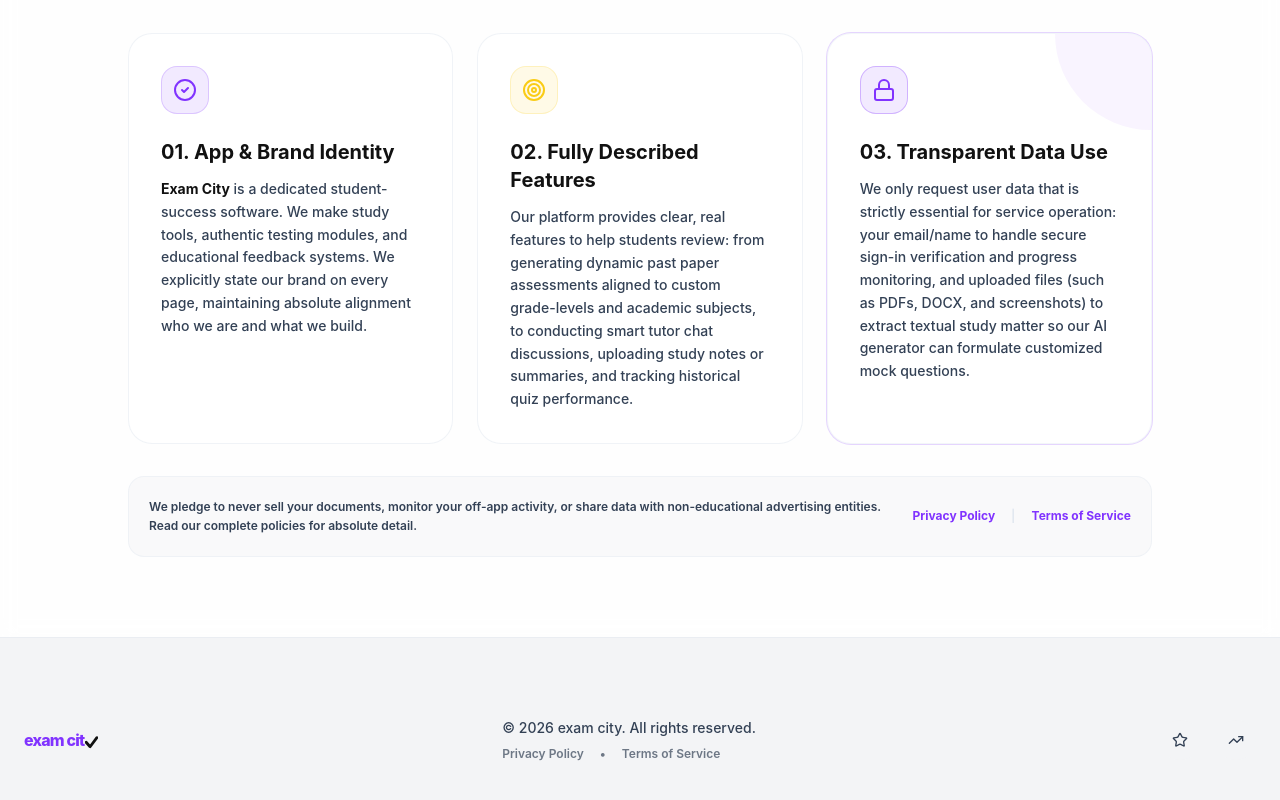
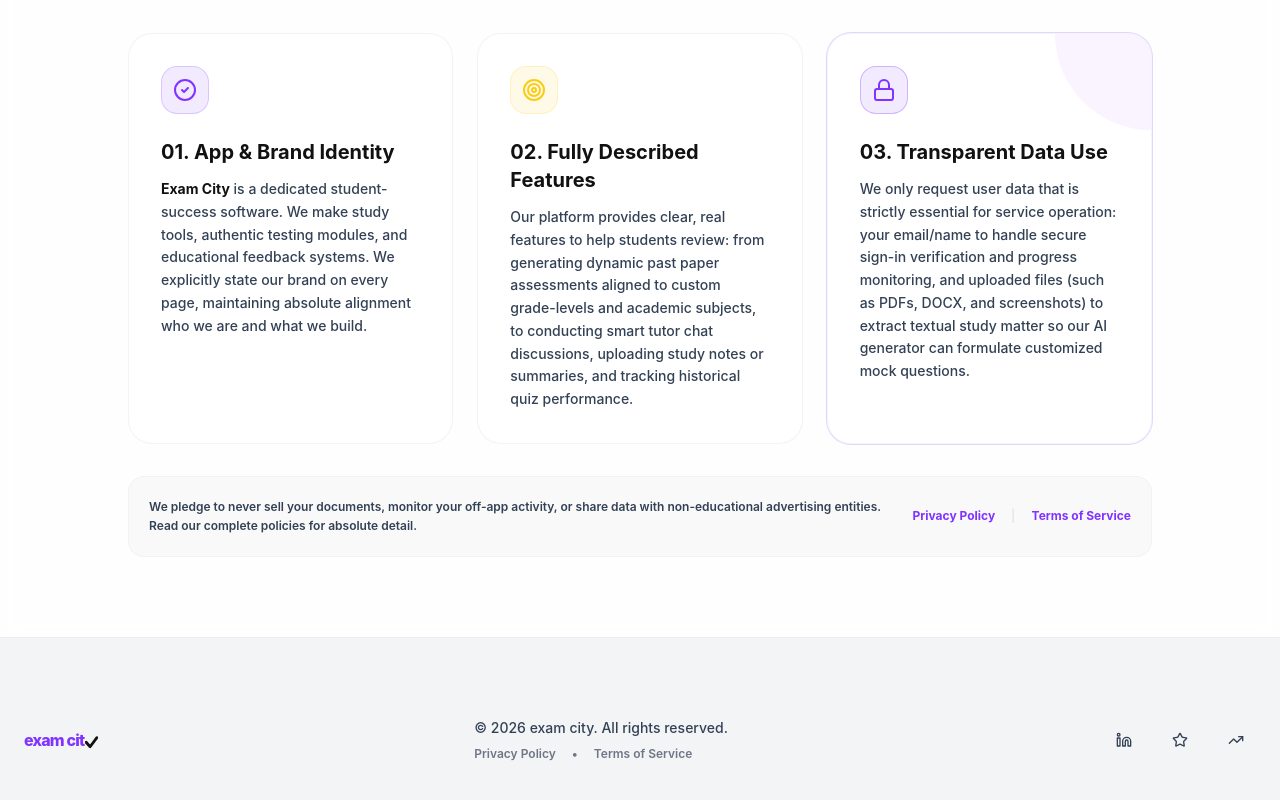
Before and after one commit to Passenger-rex/exam-city, a React (Vite) app: page / in a window 1280 px wide. Shown: the part 1685-2485 px from the top of the page. Built offline with nearby package versions, Linux system fonts and the light colour scheme; no server answers; the database is empty.

Commit message:
feat: add cookie consent and social links
Integrate Cookiebot for compliance and add LinkedIn to the footer. Includes a global error handler to mitigate third-party script conflicts.

```diff
--- a/index.html
+++ b/index.html
@@ -4,6 +4,18 @@
     <meta charset="UTF-8" />
     <meta name="viewport" content="width=device-width, initial-scale=1.0" />
     <meta name="google-site-verification" content="vU9oiR-2jFt3GmnDP25m_45I0GIGJZZh8ivAqeLOwac" />
+    <script>
+      // Gracefully prevent unhandled third-party or cross-origin script errors (e.g., from consent banners, trackers)
+      // inside sandboxed preview iframes from causing fatal app failure states.
+      window.addEventListener('error', function(event) {
+        if (event.message === 'Script error.' || (event.filename && !event.filename.includes(window.location.host))) {
+          console.warn('Silenced third-party or cross-origin script error:', event.message, 'at', event.filename);
+          event.preventDefault();
+          event.stopPropagation();
+        }
+      }, true);
+    </script>
+    <script id="Cookiebot" src="https://consent.cookiebot.com/uc.js" data-cbid="28d9da4e-1e89-4c59-b0e7-725450ee1d88" data-blockingmode="auto" type="text/javascript"></script>
     <title>EXAM CITY</title>
     <!-- Google tag (gtag.js) -->
     <script async src="https://www.googletagmanager.com/gtag/js?id=G-28LNT4E756"></script>
--- a/src/pages/LandingPage.tsx
+++ b/src/pages/LandingPage.tsx
@@ -16,7 +16,8 @@
   User,
   Bot,
   Shield,
-  Lock
+  Lock,
+  Linkedin
 } from "lucide-react";
 import { Logo } from "../components/Logo";
 import { ExamConfigModal } from "../components/ExamConfigModal";
@@ -421,6 +422,16 @@
             </div>
           </div>
           <div className="flex gap-4">
+            <a
+              href="https://www.linkedin.com/company/exam-city/"
+              target="_blank"
+              rel="noopener noreferrer"
+              className="w-10 h-10 rounded-full bg-surface-container flex items-center justify-center text-on-surface-variant hover:text-primary hover:bg-primary/10 transition-colors cursor-pointer"
+              aria-label="LinkedIn"
+              id="linkedin-footer-link"
+            >
+              <Linkedin className="w-4 h-4" />
+            </a>
             <span
               className="w-10 h-10 rounded-full bg-surface-container flex items-center justify-center text-on-surface-variant hover:text-primary hover:bg-primary/10 transition-colors cursor-pointer"
               aria-label="Favorites"
```
